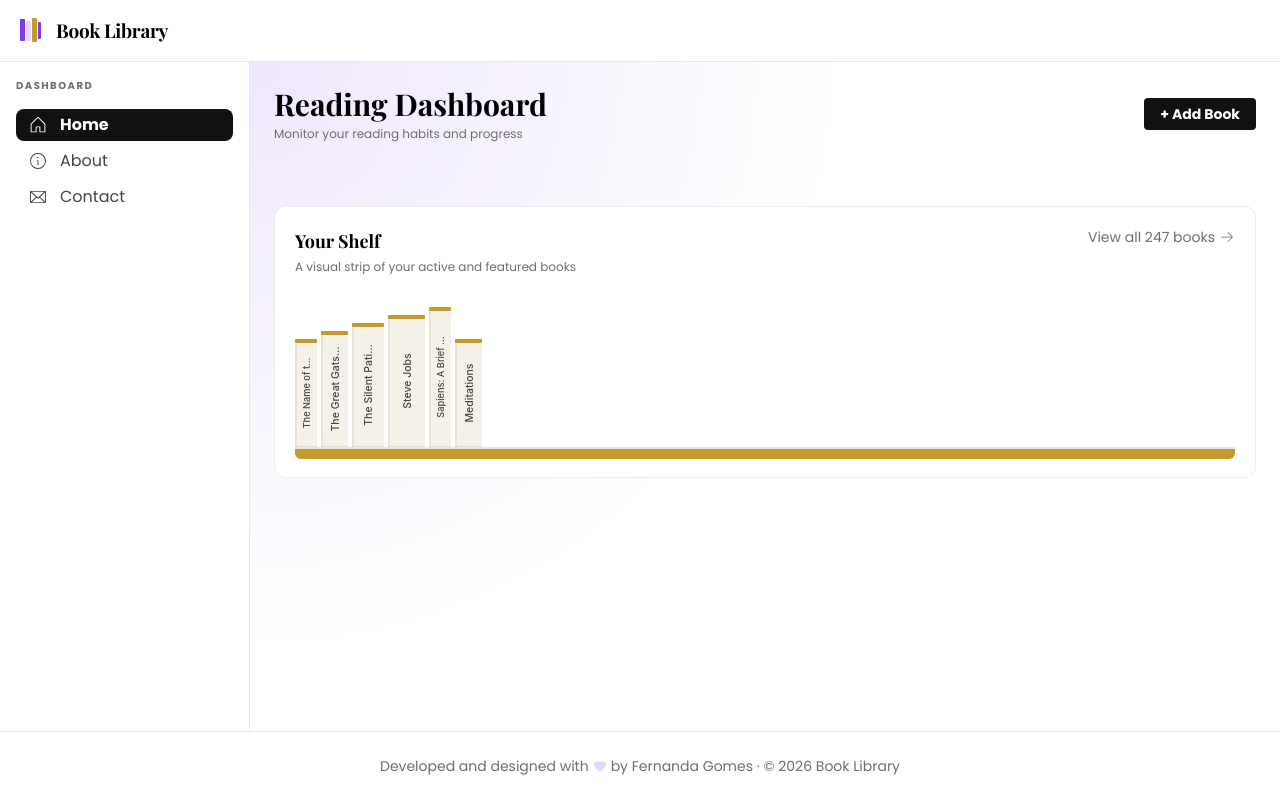
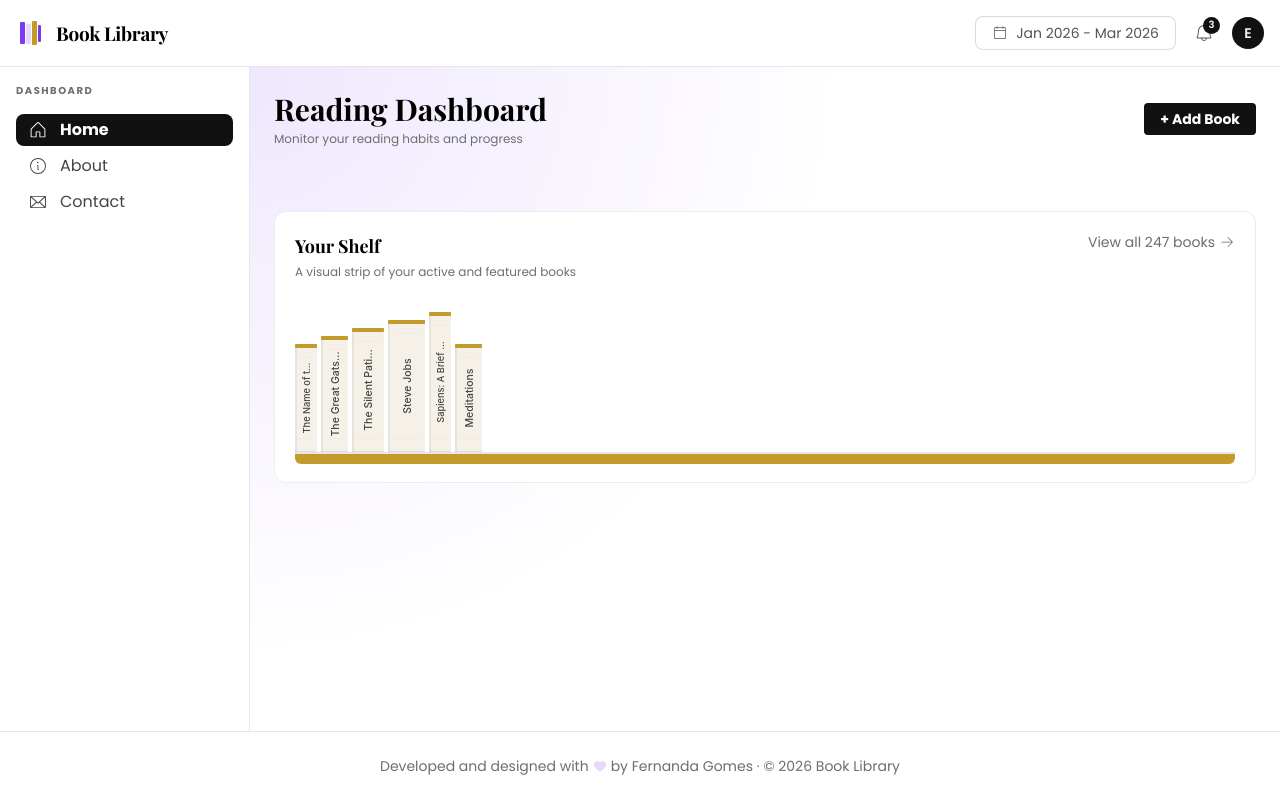
Before and after one commit to FP22FD/nextjs-dashboard-example, a Next.js app: page / in a window 1280 px wide. Built offline with nearby package versions, Linux system fonts and the light colour scheme.

Commit message:
refactor: clean up BookRow component and remove unused code in Header, page, and data files

```diff
--- a/src/app/books/[id]/page.tsx
+++ b/src/app/books/[id]/page.tsx
@@ -41,11 +41,6 @@ type Props = {
 };
 
 export default async function BookDetails({ params, className }: Props) {
-    // const id = Number(params.id);
-    // Convert params.id (string) to string for comparison
-    // const book = ALL_BOOKS.find((b) => Number(b.id) === Number(id));
-    // const book = ALL_BOOKS.find((b) => String(b.id) === params.id);
-    // const book = ALL_BOOKS.find((b) => b.id === id);
 
     const resolvedParams = await params;
 
--- a/src/components/layout/Header.tsx
+++ b/src/components/layout/Header.tsx
@@ -1,10 +1,9 @@
 import Link from 'next/link';
-
-// import {
-//     PiBellLight,
-//     PiCalendarBlankLight,
-//     PiMagnifyingGlassLight
-// } from 'react-icons/pi';
+import {
+  PiBellLight,
+  PiCalendarBlankLight,
+  PiMagnifyingGlassLight
+} from 'react-icons/pi';
 
 interface HeaderProps {
   className?: string;
@@ -34,17 +33,18 @@ export default function Header({ className }: HeaderProps) {
           <input
             type="text"
             placeholder="Search books…"
-                        className="flex-1 bg-transparent outline-none text-sm transition-colors duration-200"
+            className="flex-1 bg-transparent
+             outline-none text-sm transition-colors duration-200"
             aria-label='Search'
           />
           <span className="text-light-tag3t shrink-0 cursor-pointer"><PiMagnifyingGlassLight /></span>
         </div>
       </div> */}
 
-      {/* <div className="flex gap-3 items-center flex-shrink-0">
+      <div className="flex gap-3 items-center flex-shrink-0">
 
 
-                <div className="flex items-center gap-2 px-4 py-1.5 border border-[rgba(0,0,0,0.14)] rounded-lg cursor-pointer bg-white text-sm text-[rgb(85,85,85)]">
+        <div className="flex items-center gap-2 px-4 py-1.5 border border-light-borderStrong rounded-lg cursor-pointer bg-white text-sm text-light-text3">
           <PiCalendarBlankLight className="w-4 h-4 shrink-0" />
           <span>Jan 2026 - Mar 2026</span>
         </div>
@@ -56,10 +56,10 @@ export default function Header({ className }: HeaderProps) {
           className="relative flex items-center gap-2 cursor-pointer">
 
           <span className='relative inline-grid h-8 w-8 place-items-center'>
-                        <PiBellLight className="w-5 h-5 shrink-0 text-[rgb(85,85,85)] absolute" />
+            <PiBellLight className="w-5 h-5 shrink-0 text-light-text3 absolute" />
           </span>
 
-                    <span className="absolute -top-0 -right-0 min-w-[1.05rem] h-[1.05rem] px-1 rounded-full bg-light-tag1t text-light-bg1 text-[10px] font-semibold leading-none flex items-center justify-center border border-[rgba(0,0,0,0.14)]">
+          <span className="absolute -top-0 -right-0 min-w-[1.05rem] h-[1.05rem] px-1 rounded-full bg-light-bgActive text-light-bg1 text-[10px] font-semibold leading-none flex items-center justify-center border border-light-borderStrong">
             3
           </span>
 
@@ -69,7 +69,7 @@ export default function Header({ className }: HeaderProps) {
         <div className='w-8 h-8 text-sm bg-light-text0 flex cursor-pointer rounded-2xl text-light-accentSoft items-center justify-center font-semibold'
         >E</div>
 
-            </div> */}
+      </div>
     </div>
   );
 }
--- a/src/utils/data.ts
+++ b/src/utils/data.ts
@@ -1,13 +1,4 @@
 import { Book } from '@/app/books/types/book';
-
-//TODO: This fetch is not used anywhere and not working. But it simulates an async data fetch for the book list. We can replace this with a real API call later.
-export const ALL_BOOKS_ASYNC = new Promise<Book[]>((resolve, reject) => {
-  setTimeout(() => {
-    resolve(ALL_BOOKS);
-  }, 1000);
-
-  // reject(new Error("Failed to fetch books"));
-});
 
 export const ALL_BOOKS: Book[] = [
   {
```
Also changed, not shown: src/app/books/BookRow.tsx (+0 -45 lines). Lines whose indentation alone changed are shown as unchanged.
